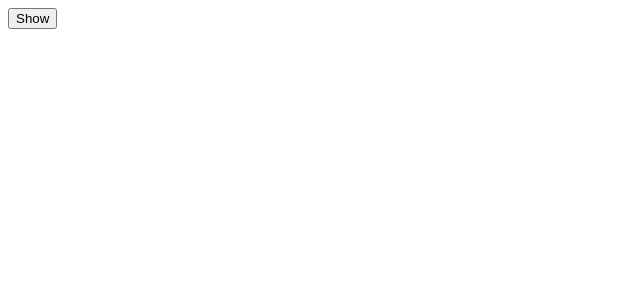
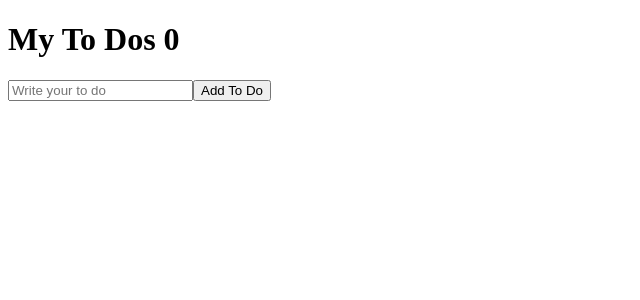
Before and after one commit to WithYourLanguage/React-for-beginners, a React (Create React App) app: page / in a window 1280 px wide. Shown: the top 300 px of the page, without its empty margins (0-640 px from the left). Built offline with nearby package versions, Linux system fonts and the light colour scheme.

Commit message:
6.0 ToDo List part one

```diff
--- a/src/App.js
+++ b/src/App.js
@@ -1,31 +1,33 @@
-import { useState, useEffect } from "react";
-
-function Hello() {
-  function byFn() {
-    console.log("디스트로이");
-  }
-  function hiFn() {
-    console.log("크리에이트");
-    return byFn;
-  }
-  useEffect(function () {
-    console.log("Hi (:");
-    return function () {
-      console.log("Bay ):");
-    };
-  }, []);
-  return <h1>Hello</h1>;
-}
+import { useState } from "react";
 
 function App() {
-  const [showing, setShowing] = useState(false);
-  const onClick = () => {
-    setShowing((prev) => !prev);
+  const [toDo, setToDo] = useState("");
+  const [toDos, setToDos] = useState([]);
+  const onChange = (event) => {
+    setToDo(event.target.value);
   };
+  const onSubmit = (event) => {
+    event.preventDefault();
+    if (!toDo) {
+      return;
+    }
+
+    setToDos((currentArray) => [toDo, ...currentArray]);
+    setToDo("");
+  };
+
   return (
     <div>
-      {showing ? <Hello /> : null}
-      <button onClick={onClick}>{showing ? "Hide" : "Show"}</button>
+      <h1>My To Dos {toDos.length}</h1>
+      <form onSubmit={onSubmit}>
+        <input
+          onChange={onChange}
+          value={toDo}
+          type="text"
+          placeholder="Write your to do"
+        />
+        <button>Add To Do</button>
+      </form>
     </div>
   );
 }
```
